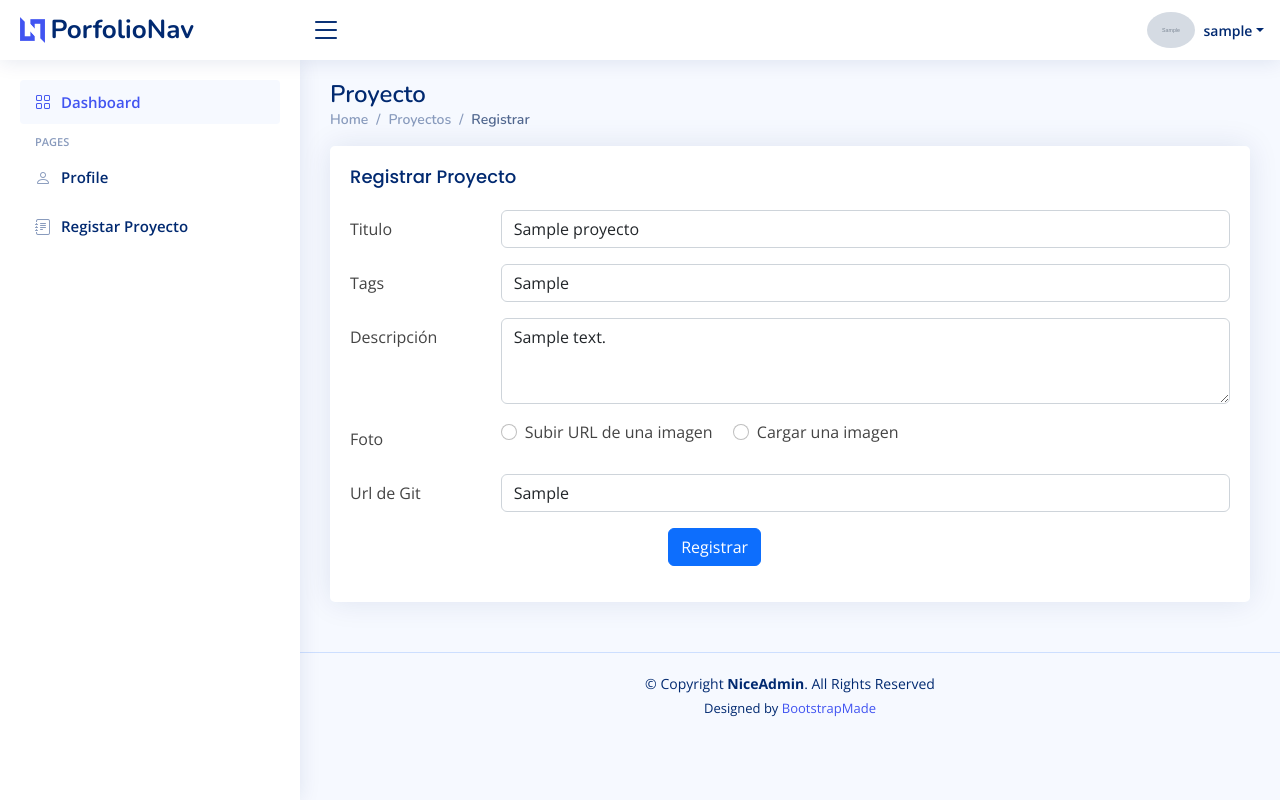
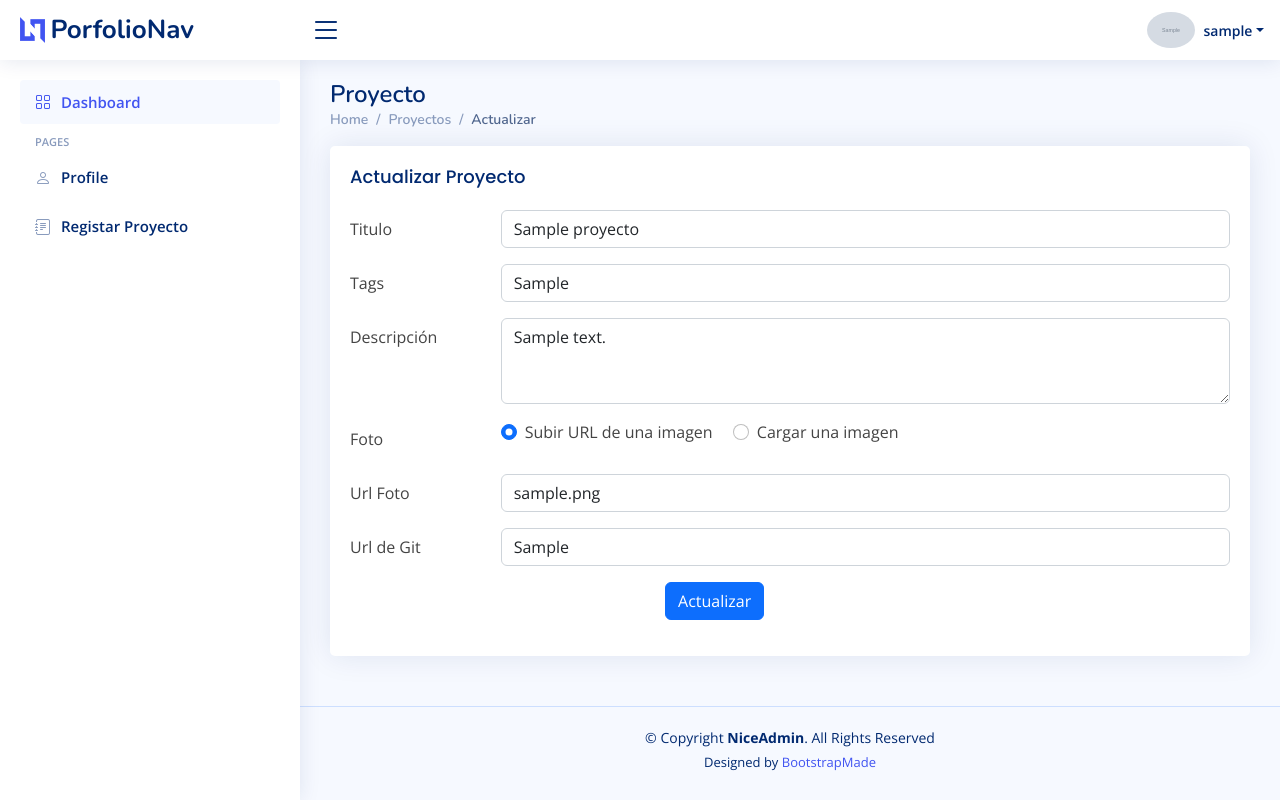
Before and after one commit to Raisa320/Django-App-Portafolio, a Django app: page /proyecto/1/update/ in a window 1280 px wide. Run offline with Django 4.2, Linux system fonts and the light colour scheme; a user stored in the database is signed in; tables that the repository leaves empty hold one stand-in row (values such as "Sample post"); grey boxes marked "Sample" are stand-in pictures; some libraries are stand-ins or nearby versions.

Commit message:
arreglo de fotos y front, crud completo de proyectos

```diff
--- a/appProyectos/forms.py
+++ b/appProyectos/forms.py
@@ -26,7 +26,7 @@ class ProyectoForm(forms.ModelForm):
        cleaned_data = self.cleaned_data
        uploadedfile = cleaned_data.get("foto_img")
        url_address = cleaned_data.get("foto_url")
+
        if not uploadedfile and not url_address :
            raise forms.ValidationError("El campo de foto es obligatorio, ingresa una URL válida o carga una foto")
-
        return cleaned_data
--- a/appProyectos/models.py
+++ b/appProyectos/models.py
@@ -11,7 +11,7 @@ class Proyecto(models.Model):
     # TODO: Define fields here
     title = models.CharField(max_length=100)
     descripcion = models.TextField()
-    foto_img = models.ImageField(default="default.jpg",upload_to="proyect_file",blank=True,null=True)
+    foto_img = models.ImageField(upload_to="proyect_file",blank=True,null=True)
     foto_url = models.CharField(max_length=500,blank=True)
     git = models.CharField(max_length=500)
     tags = models.CharField(max_length=500)
@@ -33,8 +33,9 @@ class Proyecto(models.Model):
 
     def save(self):
         super().save()
-        foto_img = Image.open(self.foto_img.path)
-        if foto_img.height > 300 or foto_img.width > 300:
-            output_size = (300, 300)
-            foto_img.thumbnail(output_size)
-            foto_img.save(self.foto_img.path)
+        if self.foto_img:
+            foto_img = Image.open(self.foto_img.path)
+            if foto_img.height > 300 or foto_img.width > 300:
+                output_size = (300, 300)
+                foto_img.thumbnail(output_size)
+                foto_img.save(self.foto_img.path)
--- a/appProyectos/templates/proyecto/form-proyecto.html
+++ b/appProyectos/templates/proyecto/form-proyecto.html
@@ -12,7 +12,7 @@ Project - PortafolioAdmin
             <ol class="breadcrumb">
               <li class="breadcrumb-item"><a href="{% url 'home-page' %}">Home</a></li>
               <li class="breadcrumb-item">Proyectos</li>
-              <li class="breadcrumb-item active">Registrar</li>
+              <li class="breadcrumb-item active">{{ name }}</li>
             </ol>
           </nav>
         </div><!-- End Page Title -->
@@ -23,7 +23,7 @@ Project - PortafolioAdmin
 
               <div class="card">
                 <div class="card-body">
-                  <h5 class="card-title">Registrar Proyecto</h5>
+                  <h5 class="card-title">{{ name }} Proyecto</h5>
                   {% if form.errors %}
                   <div class="alert alert-danger alert-dismissible fade show" role="alert">
                     <h4 class="alert-heading">Por favor corrige los siguientes errores</h4>
@@ -94,7 +94,13 @@ Project - PortafolioAdmin
                       <div class="col-sm-10">
                         {{ form.foto_img }}
                       </div>
-
+                      <div class="col-sm-10 mt-3 d-flex justify-content-center">
+                        {% if url_img %}
+                          <span>Foto actual: </span><img src="{{ url_img }}" class="img-thumbnail rounded float-start" style="max-width: 220px;" id="imagenPrevisualizacion">
+                        {% else %}
+                          <img class="img-thumbnail rounded float-start" style="max-width: 220px;" id="imagenPrevisualizacion">
+                        {% endif %}
+                      </div>
                     </div>
                     <div class="row mb-3">
                       <label for="git" class="col-sm-2 col-form-label">{{ form.git.label }}</label>
@@ -104,7 +110,7 @@ Project - PortafolioAdmin
                     </div>
                     <div class="row mb-3">
                       <div class="col-sm-10 text-center">
-                        <button type="submit" class="btn btn-primary">Registrar</button>
+                        <button type="submit" class="btn btn-primary">{{ name }}</button>
                       </div>
                     </div>
 
@@ -120,20 +126,55 @@ Project - PortafolioAdmin
 
       </main><!-- End #main -->
 <script>
-
-  document.getElementById("urlImg").onclick = function(){//do something
+  document.addEventListener("DOMContentLoaded", function(event) {
+    // Your code to run since DOM is loaded and ready
+    var $seleccionArchivos = document.querySelector("#id_foto_img");
+    var $urlValor=document.getElementById("id_foto_url");
+    var $imagenPrevisualizacion = document.querySelector("#imagenPrevisualizacion");
     var url = document.getElementById('inputUrlImg');
     var file = document.getElementById('inputFileImg');
+    var archivoF="{{ form.foto_img.value }}"
+    console.log(archivoF)
+  if ($urlValor.value!=""){
+    document.getElementById("urlImg").checked = true;
+    clickUrl()
+  }else if (archivoF!="None" ||  archivoF!=""){
+    document.getElementById("realImg").checked = true;
+    clickImg()
+  }
+  document.getElementById("urlImg").onclick = function(){//do something
+    clickUrl()
+  }
+  function clickUrl(){
     url.style.removeProperty("display");
     file.style.display="none";
-    document.getElementById("id_foto_img").value = "";
+    $seleccionArchivos.value = "";
+    $imagenPrevisualizacion.src = "";
   }
   document.getElementById("realImg").onclick = function(){//do something
-    var url = document.getElementById('inputUrlImg');
-    var file = document.getElementById('inputFileImg');
+    clickImg()
+  }
+  function clickImg(){
     file.style.removeProperty("display");
     url.style.display="none"
-    document.getElementById("id_foto_url").value = "";
+    $urlValor.value = "";
   }
+// Escuchar cuando cambie
+  $seleccionArchivos.addEventListener("change", () => {
+    // Los archivos seleccionados, pueden ser muchos o uno
+    const archivos = $seleccionArchivos.files;
+    // Si no hay archivos salimos de la función y quitamos la imagen
+    if (!archivos || !archivos.length) {
+      $imagenPrevisualizacion.src = "";
+      return;
+    }
+    // Ahora tomamos el primer archivo, el cual vamos a previsualizar
+    const primerArchivo = archivos[0];
+    // Lo convertimos a un objeto de tipo objectURL
+    const objectURL = URL.createObjectURL(primerArchivo);
+    // Y a la fuente de la imagen le ponemos el objectURL
+    $imagenPrevisualizacion.src = objectURL;
+  });
+});
 </script>
 {% endblock content %}
--- a/appProyectos/views.py
+++ b/appProyectos/views.py
@@ -25,6 +25,11 @@ class ProyectoCreate(LoginRequiredMixin,SuccessMessageMixin,CreateView):
     success_url = '/'
     success_message = "Se ha registrado tu proyecto correctamente"
 
+    def get_context_data(self, **kwargs):
+        context = super().get_context_data(**kwargs)
+        context['name'] = "Registrar"
+        return context
+
     def form_valid(self,form):
         form.instance.autor=self.request.user
         return super().form_valid(form)
@@ -35,8 +40,17 @@ class ProyectoUpdate(LoginRequiredMixin,SuccessMessageMixin,UserPassesTestMixin,
     template_name = 'proyecto/form-proyecto.html'
     success_message = "Se ha actualizado su proyecto correctamente"
 
+    def get_context_data(self, **kwargs):
+        context = super().get_context_data(**kwargs)
+        context['name'] = "Actualizar"
+        if context.get("proyecto").foto_img:
+            context["url_img"]=context.get("proyecto").foto_img.url
+        return context
+
     def form_valid(self,form):
         form.instance.autor=self.request.user
+        if form.instance.foto_url:
+            form.instance.foto_img=None
         return super().form_valid(form)
 
     def test_func(self):
```
Also changed, not shown: appProyectos/templates/proyecto/ver-proyecto.html (+7 -3 lines), appProyectos/migrations/0008_alter_proyecto_foto_img.py (added).
